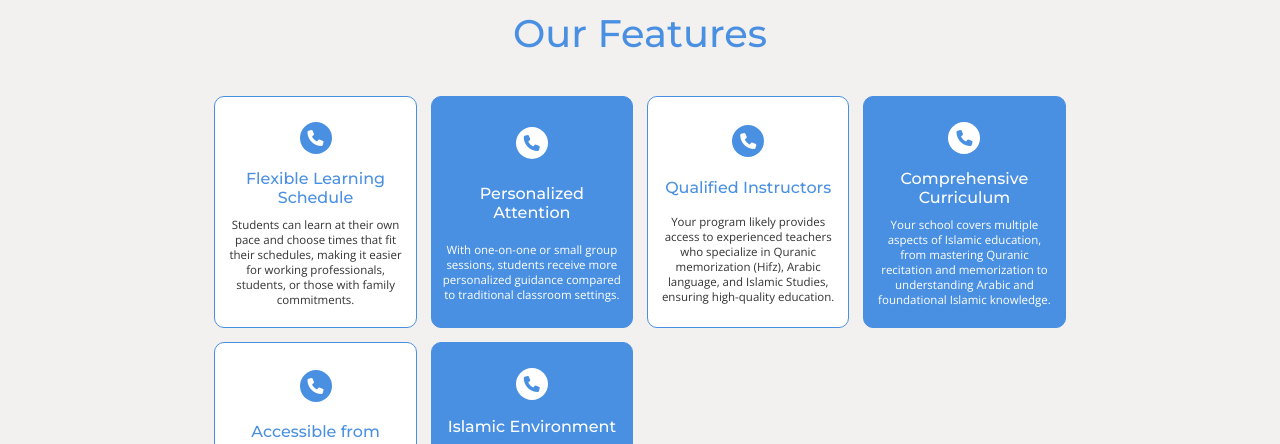
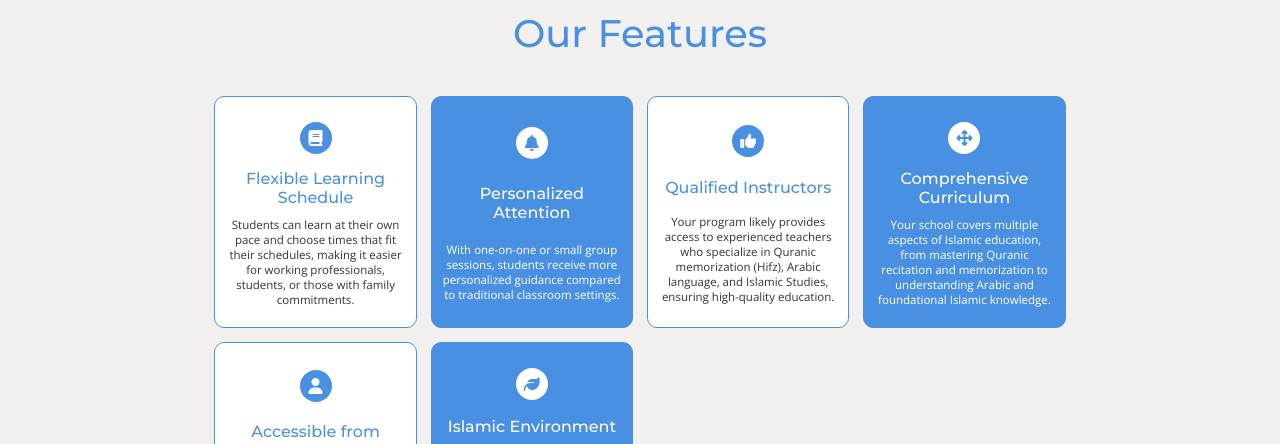
Before and after one commit to rcplaneboss/al_itqan, a React (Vite) app: page / in a window 1280 px wide. Shown: the part 860-1304 px from the top of the page. Built offline with nearby package versions, Linux system fonts and the light colour scheme.

Commit message:
Update CardSection.jsx

```diff
--- a/src/CardSection.jsx
+++ b/src/CardSection.jsx
@@ -5,32 +5,32 @@ const CardSection = () => {
         {
             heading: 'Flexible Learning Schedule',
             para: 'Students can learn at their own pace and choose times that fit their schedules, making it easier for working professionals, students, or those with family commitments.',
-            icon: 'fa fa-phone'
+            icon: 'fa-solid fa-book'
         },
         {
             heading: 'Personalized Attention',
             para: 'With one-on-one or small group sessions, students receive more personalized guidance compared to traditional classroom settings.',
-            icon: 'fa fa-phone'
+            icon: 'fa-solid fa-bell'
         },
         {
             heading: 'Qualified Instructors',
             para: 'Your program likely provides access to experienced teachers who specialize in Quranic memorization (Hifz), Arabic language, and Islamic Studies, ensuring high-quality education.',
-            icon: 'fa fa-phone'
+            icon: ' fa-solid fa-thumbs-up '
         },
         {
             heading: 'Comprehensive Curriculum',
             para: 'Your school covers multiple aspects of Islamic education, from mastering Quranic recitation and memorization to understanding Arabic and foundational Islamic knowledge.',
-            icon: 'fa fa-phone'
+            icon: 'fa-solid fa-arrows'
         },
         {
             heading: 'Accessible from Anywhere',
             para: 'With an online platform, students can join from anywhere in the world, removing geographical barriers to gaining Islamic knowledge.',
-            icon: 'fa fa-phone'
+            icon: 'fa-solid fa-user'
         },
         {
             heading: 'Islamic Environment',
             para: 'The focus on Islamic values, morals, and ethics in your teaching helps students to not only learn the Quran and Arabic but also to grow spiritually and build character in accordance with Islamic principles.',
-            icon: 'fa fa-phone'
+            icon: 'fa-solid fa-leaf'
         },
     ]
     return (
```
